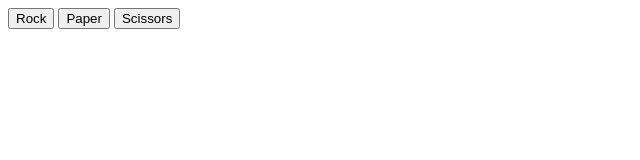
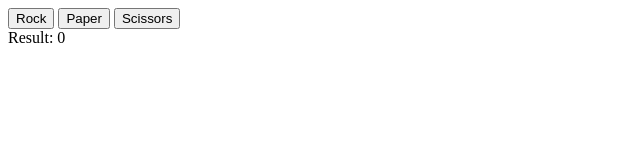
Before and after one commit to edog6/rock-paper-scissors, a plain HTML site: page index.html in a window 1280 px wide. Shown: the full height of the page, 0-640 px from the left. Drawn offline with Linux system fonts and the light colour scheme.

Commit message:
Add a div-container for displaying the results

```diff
--- a/index.html
+++ b/index.html
@@ -10,6 +10,10 @@
     <button>Rock</button>
     <button>Paper</button>
     <button>Scissors</button>
+
+    <div>
+        Result: 0
+    </div>
 
     <script>
         function getComputerChoice() {
```
